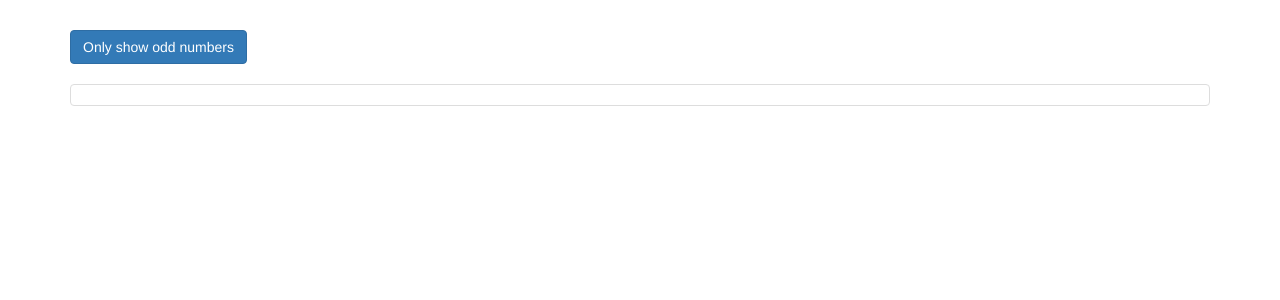
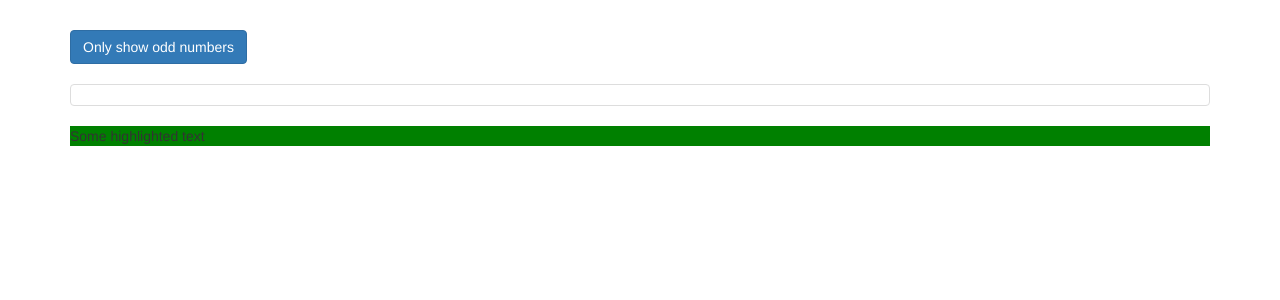
Before and after one commit to mbochynski/angular-assignments, an Angular app in the folder modules/directives/: page / in a window 1280 px wide. Shown: the top 300 px of the page. Built offline with nearby package versions, Linux system fonts and the light colour scheme.

Commit message:
Create basic directive

```diff
--- a/modules/directives/src/app/app.component.html
+++ b/modules/directives/src/app/app.component.html
@@ -13,6 +13,7 @@
       <ng-template [ngIf]="onlyOdd">
         <p>Only odd</p>
       </ng-template>
+      <p appBasicHighlight>Some highlighted text</p>
     </div>
   </div>
 </div>
--- a/modules/directives/src/app/app.module.ts
+++ b/modules/directives/src/app/app.module.ts
@@ -4,10 +4,12 @@ import { FormsModule } from '@angular/forms';
 import { HttpModule } from '@angular/http';
 
 import { AppComponent } from './app.component';
+import { BasicHighlighDirective } from './basic-highlight/basic-highlight.directive';
 
 @NgModule({
   declarations: [
-    AppComponent
+    AppComponent,
+    BasicHighlighDirective,
   ],
   imports: [
     BrowserModule,
--- /dev/null
+++ b/modules/directives/src/app/basic-highlight/basic-highlight.directive.ts
@@ -0,0 +1,12 @@
+import { Directive, ElementRef, OnInit } from "@angular/core";
+
+@Directive({
+  selector: '[appBasicHighlight]',
+})
+export class BasicHighlighDirective implements OnInit {
+  constructor(private elementRef: ElementRef) {}
+
+  ngOnInit() {
+    this.elementRef.nativeElement.style.backgroundColor = 'green';
+  }
+}
```
